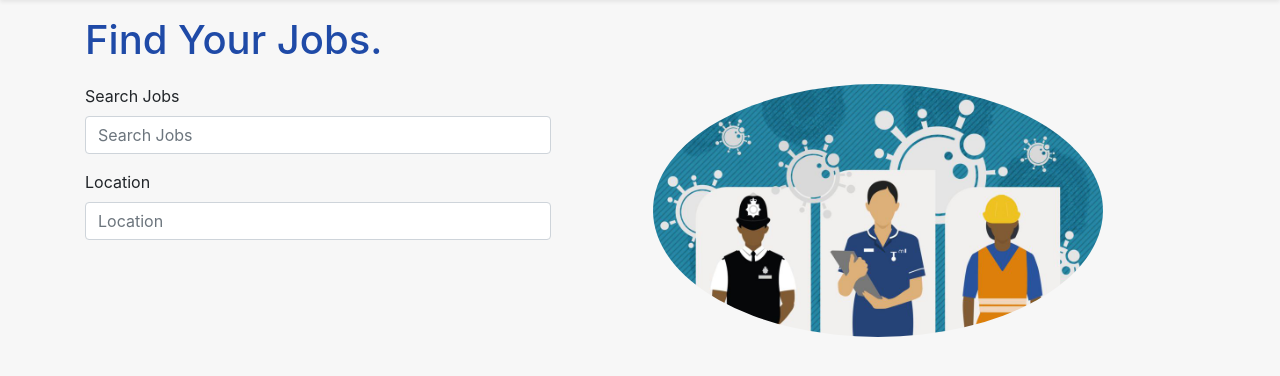
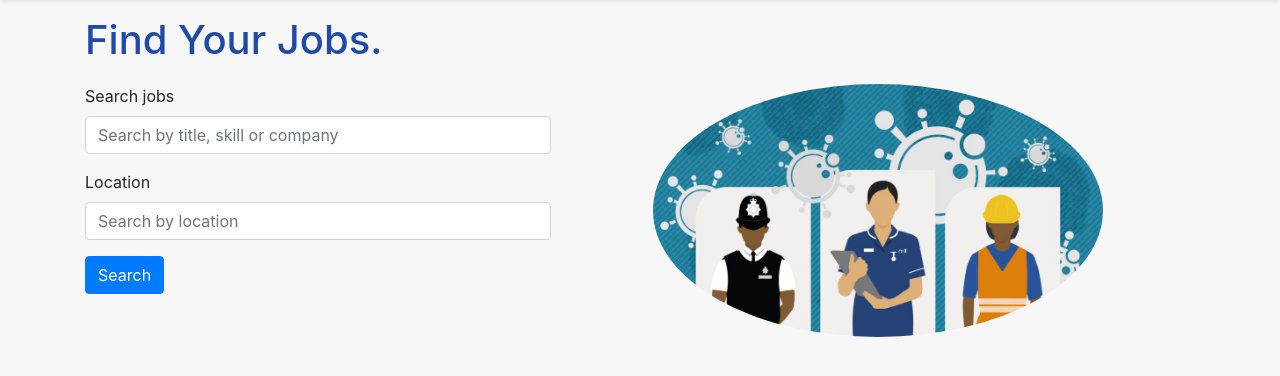
Before and after one commit to BarunBlog/Link_People, a Django app: page /home/ in a window 1280 px wide. Shown: the part 109-485 px from the top of the page. Run offline with Django 3.2, Linux system fonts and the light colour scheme; some libraries are stand-ins or nearby versions.

Commit message:
Added search by category

```diff
--- a/jobs/urls.py
+++ b/jobs/urls.py
@@ -1,11 +1,11 @@
 from django.urls import path
 
-from .views import JobListView, CreateJobView, JobsDetailView
+from .views import JobListView, CreateJobView, JobsDetailView, SearchResultsListView
 
 urlpatterns = [
     path('', JobListView.as_view(), name='job_list'),
     path('<uuid:pk>', JobsDetailView.as_view(), name='jobs_details'),
-    path('post-job/', CreateJobView.as_view(), name='post_job')
-    #path('<uuid:pk>', detailUserProfileInfo, name='user_profile_info'),
-    #path('<uuid:pk>', updateUserProfileInfo, name='update_user_profile_info'),
+    path('post-job/', CreateJobView.as_view(), name='post_job'),
+    path('search/', SearchResultsListView.as_view(), name='search_results'),
+
 ]
--- a/static/css/base.css
+++ b/static/css/base.css
@@ -174,7 +174,7 @@ h1 {
 .job-list {
     position: relative;
     margin: 0 auto;
-    width: 32%;
+    width: 48%;
     height: auto;
     margin-bottom: 20px;
     margin-top: 2px;
--- a/templates/home.html
+++ b/templates/home.html
@@ -15,19 +15,20 @@
 
             <div class="search_jobs_home">
 
-                <form action="#" method="get">
+                <form action="{% url 'search_results' %}" method="get">
 
                     <div class="form-group">
-                        <label for="exampleInputEmail1">Search Jobs</label>
-                        <input name="q" type="text" class="form-control" id="exampleInputSearchJobs" placeholder="Search Jobs">
+                        <label for="exampleInputSearchJobs">Search jobs</label>
+                        <input name="q1" type="text" class="form-control" id="exampleInputSearchJobs" placeholder="Search by title, skill or company"
+                        aria-label="Search">
                     </div>
 
                     <div class="form-group">
-                        <label for="exampleInputEmail1">Location</label>
-                        <input name="q" class="form-control" type="text" id="exampleInputLocation" placeholder="Location"
+                        <label for="exampleInputLocation">Location</label>
+                        <input name="q2" class="form-control" type="text" id="exampleInputLocation" placeholder="Search by location"
                         aria-label="Search">
                     </div>
-
+                    <button type="submit" class="btn btn-primary">Search</button>
                 </form>
 
             </div>
--- a/templates/jobs/job_detail.html
+++ b/templates/jobs/job_detail.html
@@ -27,7 +27,7 @@
             <b>Employment Type</b>
             <p>{{ job_detail.Employee_type }}</p>
             <br>
-            {% if job_detail.is_approved %}
+            {% if job_detail.Is_approved %}
                 <p>This Job post is verified</p>
             {% else %}
                 <p>This Job post is not verified</p>
--- a/templates/jobs/job_list.html
+++ b/templates/jobs/job_list.html
@@ -12,7 +12,7 @@
                 <form>
                     <div class="form-row" style="margin-left: 10px; margin-right: 10px;">
                         <div class="form-group col-md-6">
-                            <input type="text" class="form-control" placeholder="Search by title or skill">
+                            <input type="text" class="form-control" placeholder="Search by title, skill or company">
                         </div>
                         <div class="form-group col-md-6">
                             <input type="text" class="form-control" placeholder="Search by location">
@@ -31,7 +31,7 @@
     {% for job in job_list %}
         <div class="job-list">
             <div class="shadow p-3 mb-5 bg-white rounded">
-                <h2><a href="{{ job.get_absolute_url }}">{{ job.Job_title }}</a></h2>
+                <h4><a href="{{ job.get_absolute_url }}">{{ job.Job_title }}</a></h4>
                 <p style="color: rgb(92, 92, 92);font-size: 16px;">{{ job.Company }}</p>
                 <p style="color: rgb(92, 92, 92);font-size: 16px;">{{ job.Job_location }}</p>
                 <br><br>
@@ -39,5 +39,7 @@
 
             </div>
         </div>
+        {% empty %}
+            <li>No objects yet.</li>
     {% endfor %}
 {% endblock %}
```
Also changed, not shown: jobs/views.py (+31 -0 lines), templates/jobs/search_results.html (added, +26 -0 lines).
